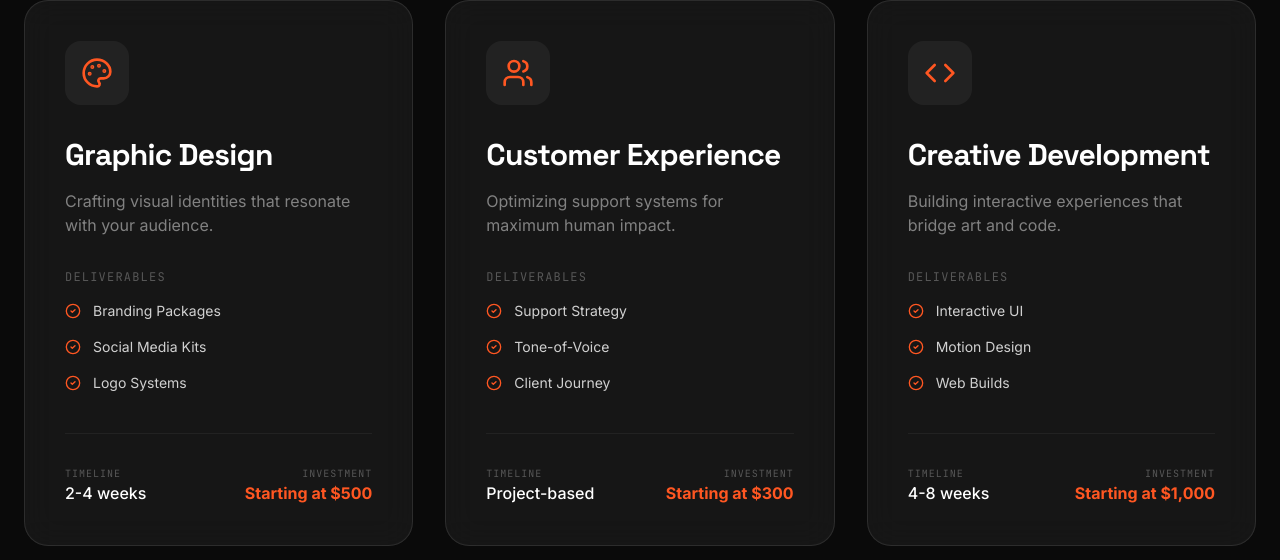
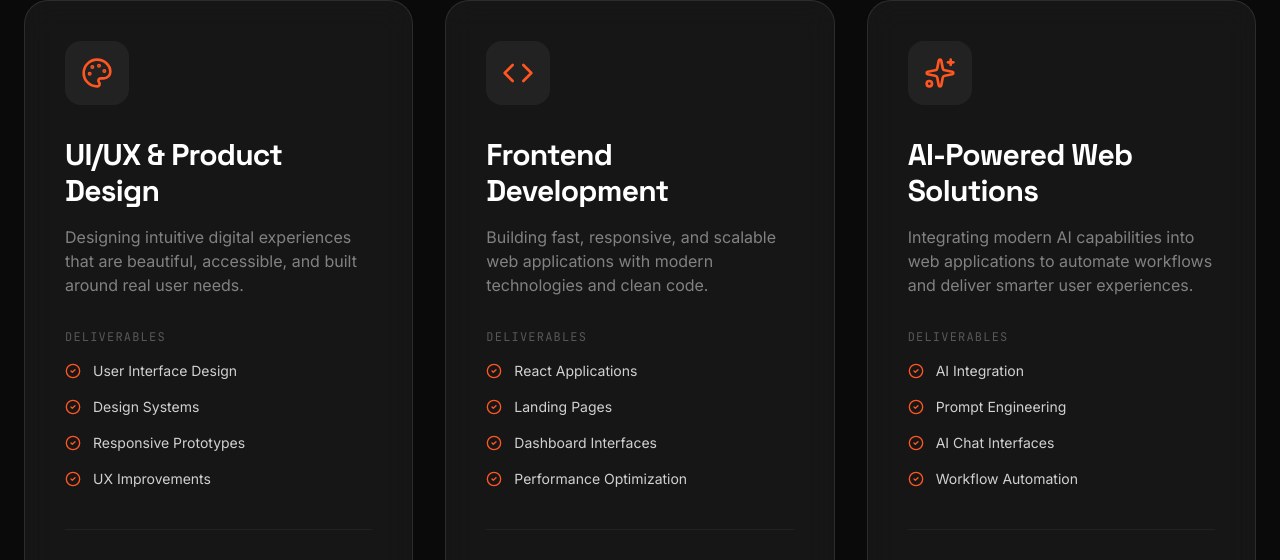
Before and after one commit to hancesooome/hance-portfolio, a React (Vite) app: page /services in a window 1280 px wide. Shown: the part 392-952 px from the top of the page. Built offline with nearby package versions, Linux system fonts and the light colour scheme; no server answers.

Commit message:
Update services and home page content for clarity and consistency; revise service titles, descriptions, and pricing, and enhance hero section styling.

```diff
--- a/src/constants.ts
+++ b/src/constants.ts
@@ -69,29 +69,29 @@ export const SKILLS: Skill[] = [
 export const SERVICES: Service[] = [
   {
     id: '1',
-    title: 'Graphic Design',
-    description: 'Crafting visual identities that resonate with your audience.',
-    deliverables: ['Branding Packages', 'Social Media Kits', 'Logo Systems'],
-    timeline: '2-4 weeks',
-    price: 'Starting at $500',
+    title: 'UI/UX & Product Design',
+    description: 'Designing intuitive digital experiences that are beautiful, accessible, and built around real user needs.',
+    deliverables: ['User Interface Design', 'Design Systems', 'Responsive Prototypes', 'UX Improvements'],
+    timeline: '2–4 Weeks',
+    price: '$500',
     icon: 'Palette'
   },
   {
     id: '2',
-    title: 'Customer Experience',
-    description: 'Optimizing support systems for maximum human impact.',
-    deliverables: ['Support Strategy', 'Tone-of-Voice', 'Client Journey'],
-    timeline: 'Project-based',
-    price: 'Starting at $300',
-    icon: 'Users'
+    title: 'Frontend Development',
+    description: 'Building fast, responsive, and scalable web applications with modern technologies and clean code.',
+    deliverables: ['React Applications', 'Landing Pages', 'Dashboard Interfaces', 'Performance Optimization'],
+    timeline: '3–6 Weeks',
+    price: '$800',
+    icon: 'Code'
   },
   {
     id: '3',
-    title: 'Creative Development',
-    description: 'Building interactive experiences that bridge art and code.',
-    deliverables: ['Interactive UI', 'Motion Design', 'Web Builds'],
-    timeline: '4-8 weeks',
-    price: 'Starting at $1,000',
-    icon: 'Code'
+    title: 'AI-Powered Web Solutions',
+    description: 'Integrating modern AI capabilities into web applications to automate workflows and deliver smarter user experiences.',
+    deliverables: ['AI Integration', 'Prompt Engineering', 'AI Chat Interfaces', 'Workflow Automation'],
+    timeline: '4–8 Weeks',
+    price: '$1,200',
+    icon: 'Sparkles'
   }
 ];
--- a/src/pages/Home.tsx
+++ b/src/pages/Home.tsx
@@ -33,18 +33,18 @@ export const Home = () => {
   return (
     <div className="bg-gradient-mesh min-h-screen">
       {/* Hero Section */}
-      <section className="relative min-h-screen lg:h-screen flex items-center px-6 overflow-hidden pt-16 md:pt-24 lg:pt-0">
+      <section className="relative min-h-screen lg:h-screen flex items-center px-6 overflow-hidden pt-8 md:pt-12 lg:pt-0">
         <div className="max-w-7xl mx-auto w-full grid grid-cols-1 lg:grid-cols-2 gap-12 items-center z-10">
           <motion.div
             initial={{ opacity: 0, x: -50 }}
             animate={{ opacity: 1, x: 0 }}
             transition={{ duration: 0.8, ease: "easeOut" }}
           >
-            <span className="inline-block px-3 py-1 rounded-full bg-orange-vibrant/10 border border-orange-vibrant/20 text-orange-vibrant text-xs font-mono mb-6">
-              DESIGNER • SUPPORT • VIBE CODER
+            <span className="inline-block px-4 py-1.5 rounded-full bg-orange-vibrant/10 border border-orange-vibrant/20 text-orange-vibrant text-[10px] font-mono tracking-[0.15em] mb-6">
+              WEB DEVELOPER • UI/UX • SUPPORT
             </span>
-            <h1 className="text-6xl md:text-8xl font-display font-bold text-white leading-[0.9] tracking-tighter mb-8">
-              I design experiences, <span className="text-gradient">code interactions</span>, and support people.
+            <h1 className="text-5xl md:text-7xl lg:text-8xl font-display font-bold text-white leading-[1.1] tracking-tight mb-8">
+              I design. <span className="text-gradient">I code.</span> I solve problems.
             </h1>
             <div className="flex flex-wrap gap-4">
               <Link to="/work" className="px-8 py-4 bg-orange-vibrant text-white rounded-full font-medium hover:bg-orange-vibrant/90 transition-all flex items-center group">
--- a/src/pages/Services.tsx
+++ b/src/pages/Services.tsx
@@ -1,12 +1,13 @@
 import React from 'react';
 import { motion } from 'motion/react';
 import { SERVICES } from '../constants';
-import { Palette, Code, Users, CheckCircle2 } from 'lucide-react';
+import { Palette, Code, Users, Sparkles, CheckCircle2 } from 'lucide-react';
 
 const icons: Record<string, any> = {
   Palette,
   Code,
-  Users
+  Users,
+  Sparkles
 };
 
 export const Services = () => {
@@ -57,7 +58,7 @@ export const Services = () => {
                     <p className="text-white font-medium">{service.timeline}</p>
                   </div>
                   <div className="text-right">
-                    <p className="text-[10px] font-mono text-warm-gray/30 uppercase tracking-widest">Investment</p>
+                    <p className="text-[10px] font-mono text-warm-gray/30 uppercase tracking-widest">Starting From</p>
                     <p className="text-orange-vibrant font-bold">{service.price}</p>
                   </div>
                 </div>
```
